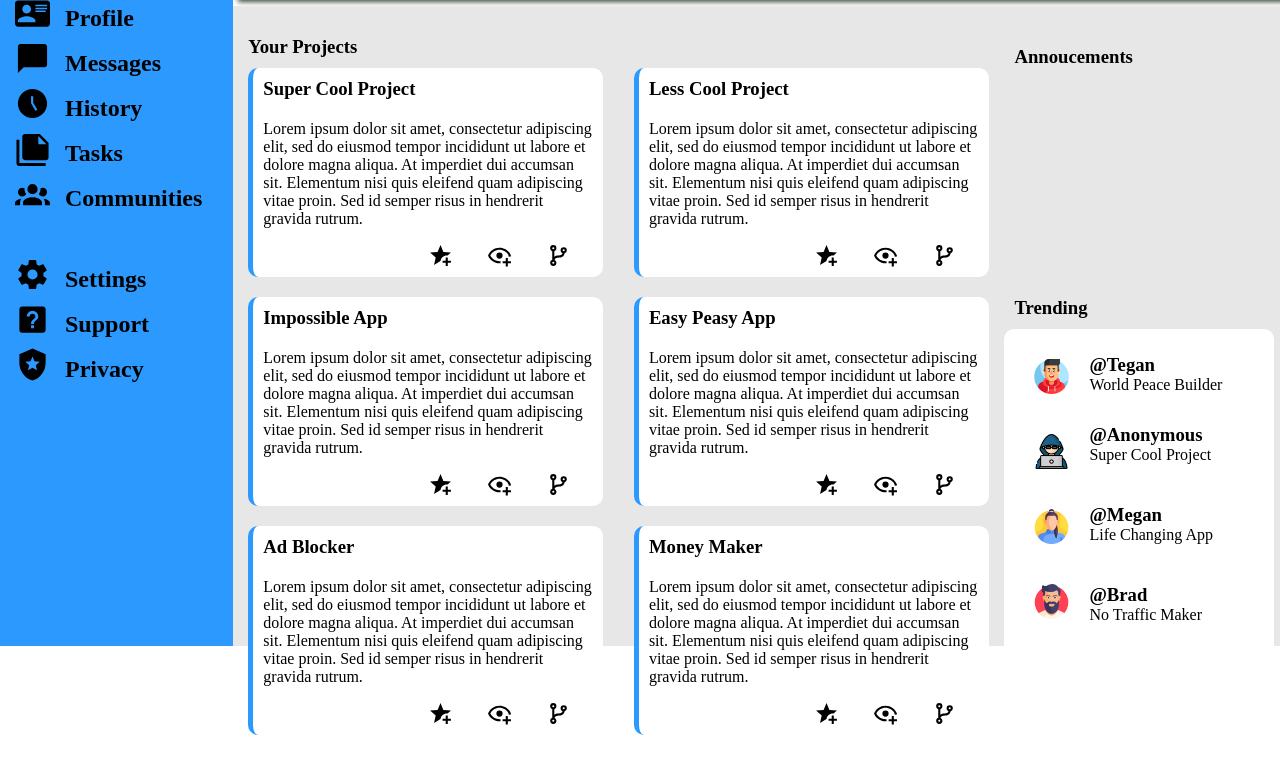
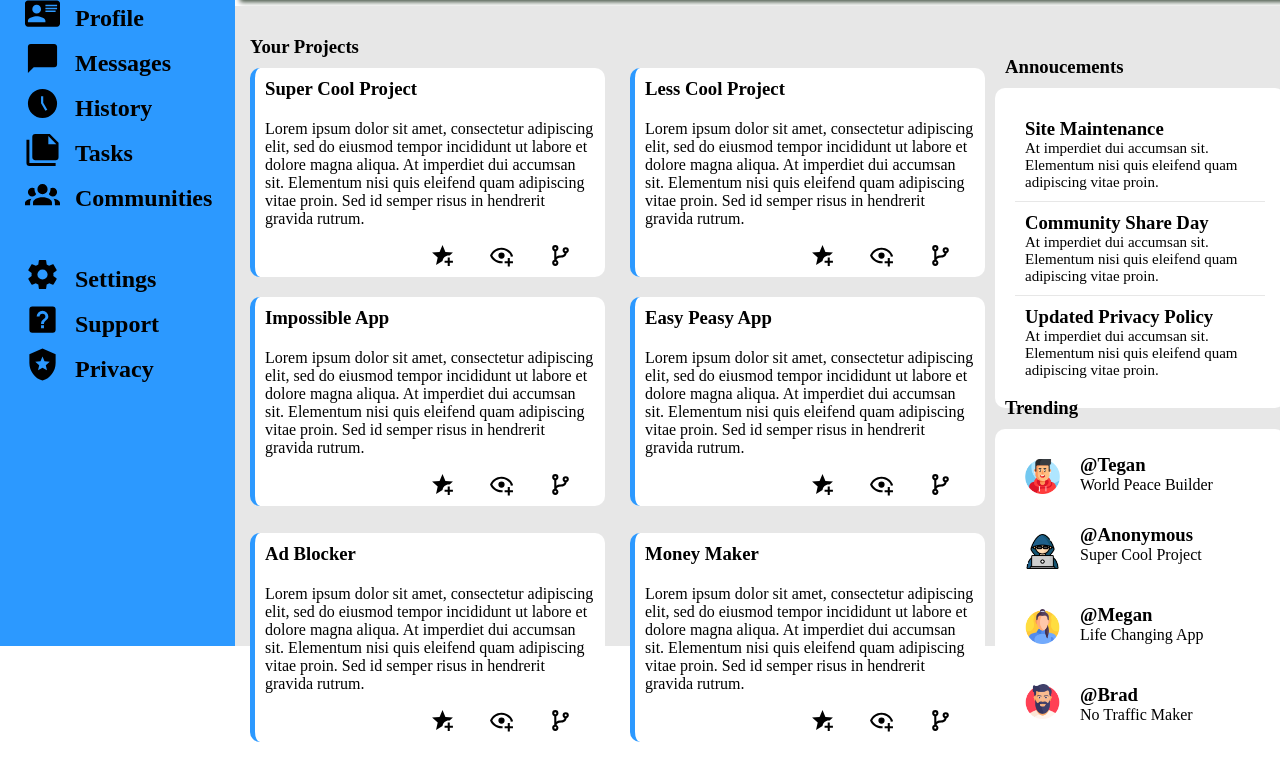
Before and after one commit to MR-Farabough/adminDashboard, a plain HTML site: page index.html in a window 1280 px wide. Shown: the part 154-918 px from the top of the page. Drawn offline with Linux system fonts and the light colour scheme.

Commit message:
Added annoucements card Finished the project

```diff
--- a/index.html
+++ b/index.html
@@ -141,7 +141,20 @@
             </div>
             <div class="info-card1">
                 <h3 class="text">Annoucements</h3>
-                <div class="card1"></div>
+                <div class="card1">
+                    <div>
+                        <h3>Site Maintenance</h3>
+                        <p>At imperdiet dui accumsan sit. Elementum nisi quis eleifend quam adipiscing vitae proin.</p>
+                    </div>
+                    <div>
+                        <h3>Community Share Day</h3>
+                        <p>At imperdiet dui accumsan sit. Elementum nisi quis eleifend quam adipiscing vitae proin.</p>
+                    </div>
+                    <div>
+                        <h3>Updated Privacy Policy</h3>
+                        <p>At imperdiet dui accumsan sit. Elementum nisi quis eleifend quam adipiscing vitae proin.</p>
+                    </div>
+                </div>
             </div>
             <div class="info-card2">
                 <h3 class="text">Trending</h3>
--- a/style.css
+++ b/style.css
@@ -53,6 +53,7 @@ button {
     grid-row: 1 / 4;
     grid-column: 1 / 2;
     min-width: 225px;
+    padding-left: 10px;
 }
 
 .sidebar-text {
@@ -169,26 +170,45 @@ div.card>p {
 }
 
 .info-card1 {
-    margin-top: 30px;
-    grid-row: 1 / 3;
+    margin-top: 40px;
+    grid-row: 1 / 4;
     grid-column: 3 / 4;
 }
 
 .info-card2 {
+    margin-top: 100px;
     grid-row: 3 / 5;
     grid-column: 3 / 4;
 }
 
 .card1 {
+    padding: 20px;
+    display: flex;
+    flex-direction: column;
+    height: 280px;
+    width: 250px;
     background-color: white;
     border-radius: 10px;
+}
+
+.card1>div>p {
+    font-size: 15px;
+}
+
+.card1>div {
+    padding: 10px;
+    border-bottom: 1px solid var(--light-white);
+}
+
+.card1>div:nth-child(3) {
+    border: none;
 }
 
 .card2 {
     display: flex;
     padding: 10px;
     height: 310px;
-    width: 250px;
+    width: 270px;
     background-color: white;
     border-radius: 10px;
 }
```
